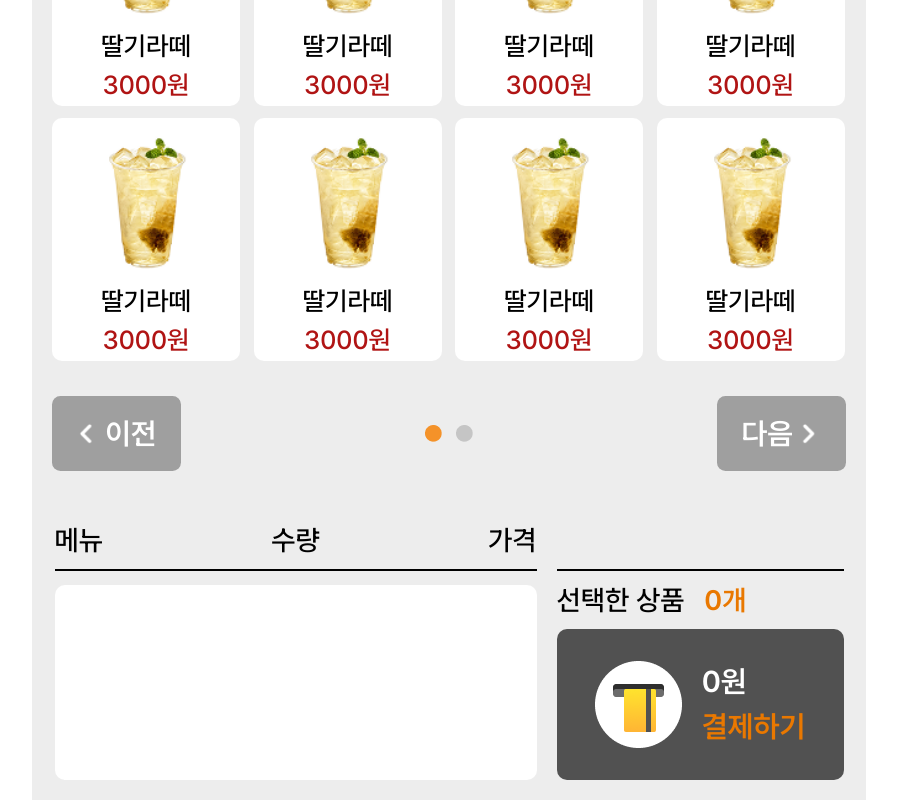
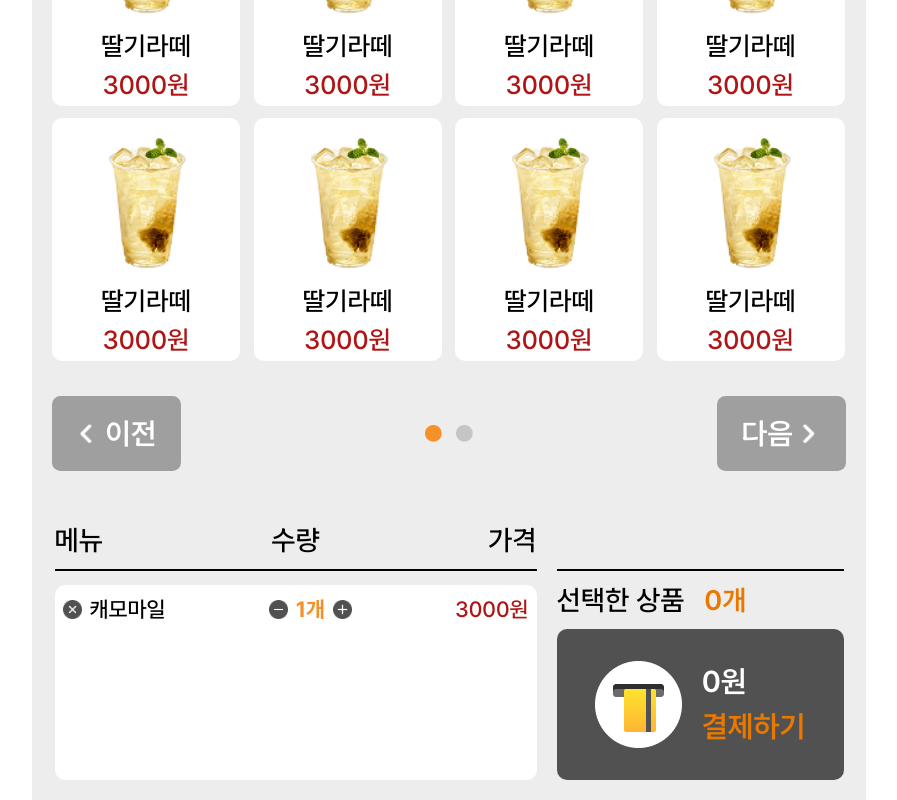
Before and after one commit to ExpertOfOrdering/frontend, a React (Vite) app: page /order in a window 1280 px wide. Shown: the part 416-1216 px from the top of the page, without its empty margins (191-1088 px from the left). Built offline with nearby package versions, Linux system fonts and the light colour scheme.

Commit message:
Style(#28):추가된 메뉴 컴포넌트 css 적용

```diff
--- a/src/components/practice/MenuModal.jsx
+++ b/src/components/practice/MenuModal.jsx
@@ -15,7 +15,7 @@ function MenuModal() {
       <div className='flex flex-col w-198.5 justify-center'>
         <ModalHeader text='선택하신 상품의 옵션상품을 모두 선택해주세요' />
         <AddMenu menuImg={Drink} menuName='캐모마일' menuPrice='3000원' />
-        <div className='flex flex-col bg-[#EDEDED] px-[1.88rem] py-[1.81rem] gap-[2.81rem]'>
+        <div className='relative flex flex-col bg-[#EDEDED] px-[1.88rem] py-[1.81rem] gap-[2.81rem]'>
           <div className='flex flex-col gap-[0.94rem]'>
             <div className='flex'>
               <span className='text-[1.57994rem] font-semibold'>HOT/ICE</span>
--- a/src/components/practice/Order.jsx
+++ b/src/components/practice/Order.jsx
@@ -1,5 +1,6 @@
 import React from 'react'
 import PracticeHeader from './practiceHeader'
+import OrderItem from './OrderItem'
 import Menu from './Menu'
 import Drink from '@/assets/Drink.png'
 import Active from '@/assets/AciveDot.png'
@@ -57,7 +58,9 @@ function Order() {
                 <span>수량</span>
                 <span>가격</span>
               </div>
-              <div className='w-120.5 h-48.75 rounded-[0.625rem] bg-white'></div>
+              <div className='w-120.5 h-48.75 rounded-[0.625rem] bg-white'>
+                <OrderItem />
+              </div>
             </div>
             <div className='flex flex-col gap-2 ml-5'>
               <div className='w-71.75 h-[3.66rem] border-b-2'></div>
--- a/src/components/practice/OrderItem.jsx
+++ b/src/components/practice/OrderItem.jsx
@@ -1,19 +1,22 @@
 import React from 'react'
-import Minus from '@/assets/Minus.svg'
-import Plus from '@/assets/Plus.svg'
+import Minus from '@/assets/Minus.png'
+import Plus from '@/assets/Plus.png'
+import DelMenu from '@/assets/DelMenu.png'
 
 function OrderItem() {
   return (
-    <div>
-      <div>
-        <button>X</button>
-        <span>캐모마일</span>
-        <div>
-          <img src={Minus} />
-          <span>1개</span>
-          <img src={Plus} />
-        </div>
-        <span>3000원</span>
+    <div className='flex text-[1.375rem] justify-between items-center w-120.5 h-12 px-2'>
+      <div className='flex items-center gap-2'>
+        <img className='w-[1.19169rem] h-[1.19169rem]' src={DelMenu} />
+        <span className=' font-medium'>캐모마일</span>
+      </div>
+      <div className='flex items-center gap-2'>
+        <img className='w-[1.19169rem] h-[1.19169rem]' src={Minus} />
+        <span className='text-[#F49229] font-bold'>1개</span>
+        <img className='w-[1.19169rem] h-[1.19169rem]' src={Plus} />
+      </div>
+      <div className='flex items-center'>
+        <span className='text-[#B01414] font-medium'>3000원</span>
       </div>
     </div>
   )
--- a/src/components/practice/SelectAllOptions.jsx
+++ b/src/components/practice/SelectAllOptions.jsx
@@ -2,8 +2,8 @@ import React from 'react'
 
 function SelectAllOptions() {
   return (
-    <div>
-      <span>모든 옵션을 선택해주세요</span>
+    <div className='absoulte flex w-141.25 h-33.75 items-center justify-center rounded-[0.625rem] bg-[rgba(255,255,255,0.9)] shadow-[0_4px_4px_rgba(0,0,0,0.25)]'>
+      <span className='text-[2.5rem] font-medium'>모든 옵션을 선택해주세요</span>
     </div>
   )
 }
```
Also changed, not shown: src/assets/DelMenu.png (added).
